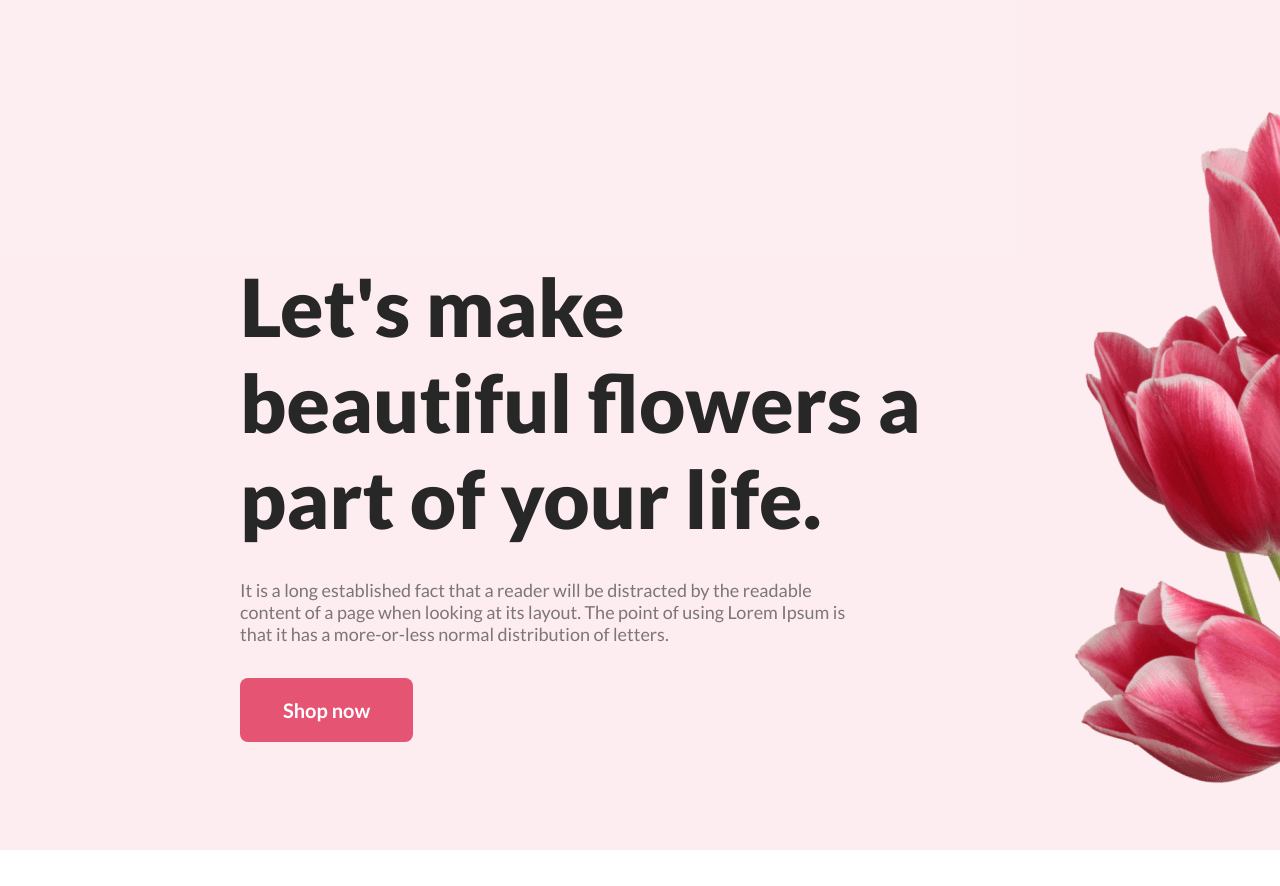
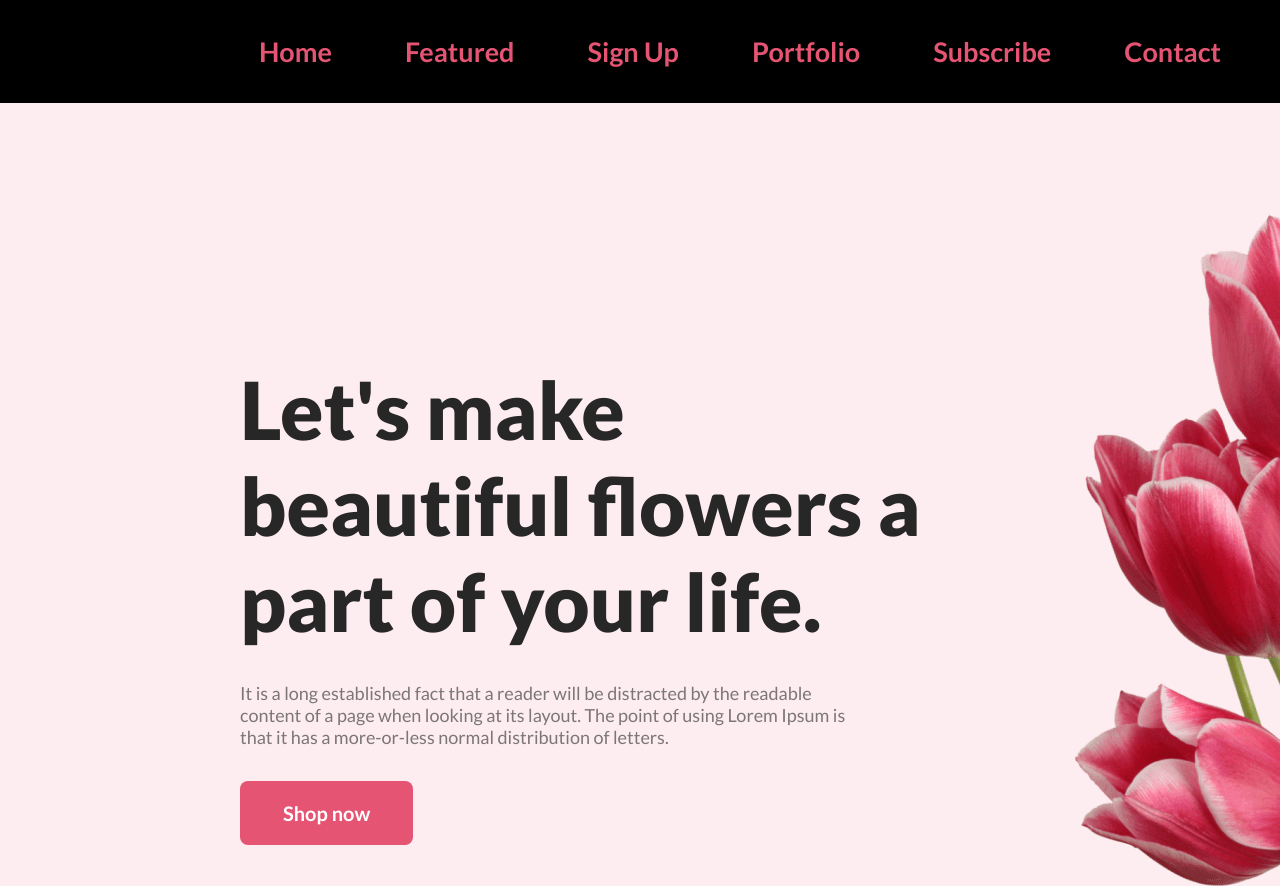
Before and after one commit to mohonsarker40/archive-flower-shop-assignment1, a plain HTML site: page index.html in a window 1280 px wide. Shown: the top 886 px of the page. Drawn offline with Linux system fonts and the light colour scheme.

Commit message:
header added

```diff
--- a/index.html
+++ b/index.html
@@ -12,10 +12,21 @@
 </head>
 
 <body>
-  <header></header>
+  <header>
+    <nav class="container">
+      <ul>
+        <li><a href="#home">Home</a></li>
+        <li><a href="#Featured">Featured</a></li>
+        <li><a href="#Sign_Up">Sign Up</a></li>
+        <li><a href="#Portfolio">Portfolio</a></li>
+        <li><a href="#Subscribe">Subscribe</a></li>
+        <li><a href="#Contact">Contact</a></li>
+      </ul>
+    </nav>
+  </header>
   <main>
     <!-- banner -->
-    <section class="banner">
+    <section id="home" class="banner">
       <div class="banner-container">
         <div class="banner-col">
           <h2 class="banner-title">
@@ -37,7 +48,7 @@
     </section>
 
     <!-- feature -->
-    <section class="feature">
+    <section id="Featured" class="feature">
       <h1 class="feature-title">Our Featured Flowers</h1>
       <p class="feature-description">
         It is a long established fact that a reader will be distracted by the readable <br>
@@ -60,7 +71,7 @@
     </section>
 
     <!-- hot-deal  -->
-    <section class="hot-deal">
+    <section id="Sign_Up" class="hot-deal">
       <div class="hot-deal-container">
         <div class="hot-deal-col1">
           <h1 class="hot-deal-title">Hot Deal ! Sale Up To 25% <span>Off</span></h1>
@@ -77,7 +88,7 @@
     </section>
 
     <!-- instagram -->
-    <section class="instagram">
+    <section id="Portfolio" class="instagram">
       <h1 class="instagram-title">Instagram</h1>
       <p class="instagram-description">
         It is a long established fact that a reader will be distracted by the readable <br>
@@ -92,7 +103,7 @@
     </section>
 
     <!-- newsletter  -->
-    <section class="newsletter">
+    <section id="Subscribe" class="newsletter">
       <div class="newsletter-container">
         <h1 class="newsletter-title">Get The Latest Deals</h1>
         <p class="newsletter-description">$30 coupon for first shopping</p>
@@ -103,7 +114,7 @@
       </div>
     </section>
   </main>
-  <footer>
+  <footer id="Contact">
     <h1 class="footer-title"><span>Flower</span>Shop</h1>
     <p class="footer-description">
       It is a long established fact that a reader will be distracted by the readable <br>
--- a/style/style.css
+++ b/style/style.css
@@ -24,6 +24,44 @@
   cursor: pointer;
 }
 
+/* nav related styles */
+
+header{
+  background: #000;
+}
+
+.container{
+  width: 1440px;
+  text-align: center;
+
+}
+
+/* nav{
+  margin-left: 10px;
+} */
+
+nav ul li{
+  display: inline-block;
+  color: #272727;
+  font-size: 27px;
+  padding: 35px;
+  font-weight: 600;
+}
+
+nav a{
+  text-decoration: none;
+  color: #E55473;
+}
+
+nav a:hover{
+  padding: 15px 25px;
+  color: #E55473;
+  border-radius: 5px;
+  outline: 1px solid #E55473;
+  background: rgba(229, 84, 115, 0.10);
+  transform: 0.5s;
+
+}
 
 /* banner related styles */
 .banner {
```
